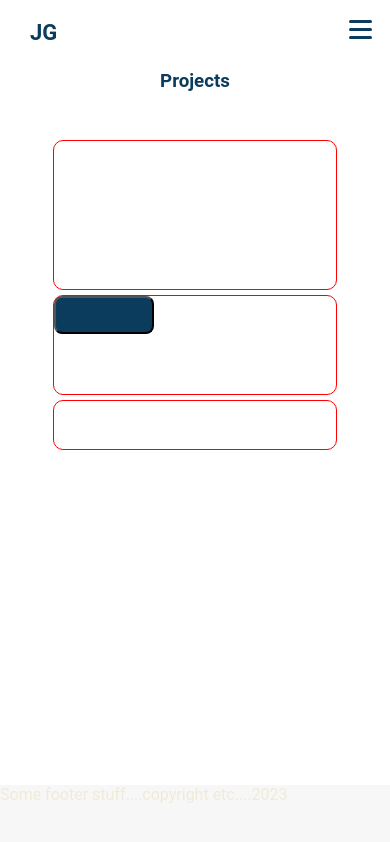
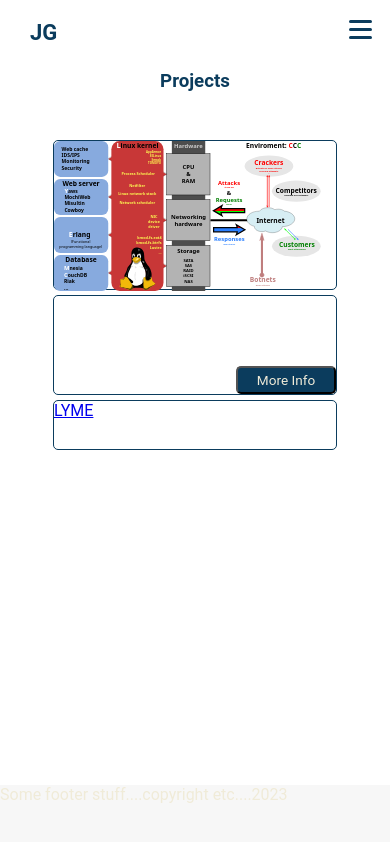
Before and after one commit to Johng117/portfolio_2.0, a React (Create React App) app in the folder client/: page /projects in a window 390 px wide. Shown: the top 842 px of the page. Built offline with nearby package versions, Linux system fonts and the light colour scheme; the HTML template or start-up script is replaced by a standard one.

Commit message:
added styling to mobile projects page

```diff
--- a/client/src/components/ProjectCard/MobProjectCard.jsx
+++ b/client/src/components/ProjectCard/MobProjectCard.jsx
@@ -1,21 +1,23 @@
-
 import { useState } from "react";
 import ProjectSummary from "./ProjectSummary";
 import ProjectDetail from "./ProjectDetail";
 
 const MobProjectCard = () => {
-  const [switchCard, setSwitchCard] = useState({ status: "summary" })
+  const [switchCard, setSwitchCard] = useState({ status: "summary" });
 
-  const handleCardStatus=(e)=> {
-    console.log(e.target.id)
-    setSwitchCard({ status: e.target.id })
-  }
-    return (
-      <section className="mobile-card">
-        {switchCard.status==="summary" && <ProjectSummary handleCardStatus={handleCardStatus}/>}
-        {switchCard.status==="detail" && <ProjectDetail handleCardStatus={handleCardStatus}/>}
-      </section>
-    );
-}
+  const handleCardStatus = (e) => {
+    console.log(e.target.id);
+    setSwitchCard({ status: e.target.id });
+  };
+  return (
+    <section className="mobile-card">
+      {switchCard.status === "summary" ? (
+        <ProjectSummary handleCardStatus={handleCardStatus} />
+      ) : (
+        <ProjectDetail handleCardStatus={handleCardStatus} />
+      )}
+    </section>
+  );
+};
 
 export default MobProjectCard;
--- a/client/src/components/ProjectCard/ProjectSummary.jsx
+++ b/client/src/components/ProjectCard/ProjectSummary.jsx
@@ -1,15 +1,22 @@
+import LYME from "../../assets/Lyme.svg";
 
-
-const ProjectSummary = ( { handleCardStatus } ) => {
+const ProjectSummary = ({ handleCardStatus }) => {
   return (
     <section className="summary">
-      <div className="project-pic"></div>
+      <div className="project-pic">
+        <img src={LYME} height={150}></img>
+      </div>
       <div className="project-brief">
-        <button className="button">
-          {/* <img src={info} className="info-logo" onClick={(e)=>handleCardStatus(e)} id="detail" alt="information 'i' logo"></img> */}
+      <div></div>
+        <button className="button" onClick={(e) => handleCardStatus(e)}>
+          More Info
         </button>
       </div>
-      <div className="project-link"></div>
+      <div className="project-link">
+        <a href="https://commons.wikimedia.org/wiki/File:LYME_software_bundle.svg">
+          LYME
+        </a>
+      </div>
     </section>
   );
 };
--- a/client/src/styles/_projects.scss
+++ b/client/src/styles/_projects.scss
@@ -27,22 +27,23 @@
       .project-pic,
       .project-brief,
       .project-link {
-        border: 1px solid red;
-        border-radius: 10px;
+        border: 1px solid $secondary-colour;
+        border-radius:5px;
       }
 
       .project-brief {
-        display: flex;
-        .info-button {
-          border: none;
-          margin: auto 0 0 auto;
-          color: $background-colour;
-        }
+        display: grid;
+        grid-template-rows: 1fr 30px;
 
-        .info-logo {
-          height: 25px;
+        .button {
+          height: 28px;
+          justify-self: flex-end;
+          font-size: 85%;
+          margin-top: 2px;
+          border-radius: 5px;
         }
       }
+
     }
 
     .detail {
--- a/client/src/styles/index.css
+++ b/client/src/styles/index.css
@@ -286,19 +286,19 @@
 .projects-section .mobile-card .summary .project-pic,
 .projects-section .mobile-card .summary .project-brief,
 .projects-section .mobile-card .summary .project-link {
-  border: 1px solid red;
-  border-radius: 10px;
+  border: 1px solid #0b3c5d;
+  border-radius: 5px;
 }
 .projects-section .mobile-card .summary .project-brief {
-  display: flex;
+  display: grid;
+  grid-template-rows: 1fr 30px;
 }
-.projects-section .mobile-card .summary .project-brief .info-button {
-  border: none;
-  margin: auto 0 0 auto;
-  color: #f7f7f7;
-}
-.projects-section .mobile-card .summary .project-brief .info-logo {
-  height: 25px;
+.projects-section .mobile-card .summary .project-brief .button {
+  height: 28px;
+  justify-self: flex-end;
+  font-size: 85%;
+  margin-top: 2px;
+  border-radius: 5px;
 }
 .projects-section .mobile-card .detail {
   height: 100%;
```
Also changed, not shown: client/src/assets/Lyme.svg (added), 1 other file (tests, documents, lock files or other folders).
